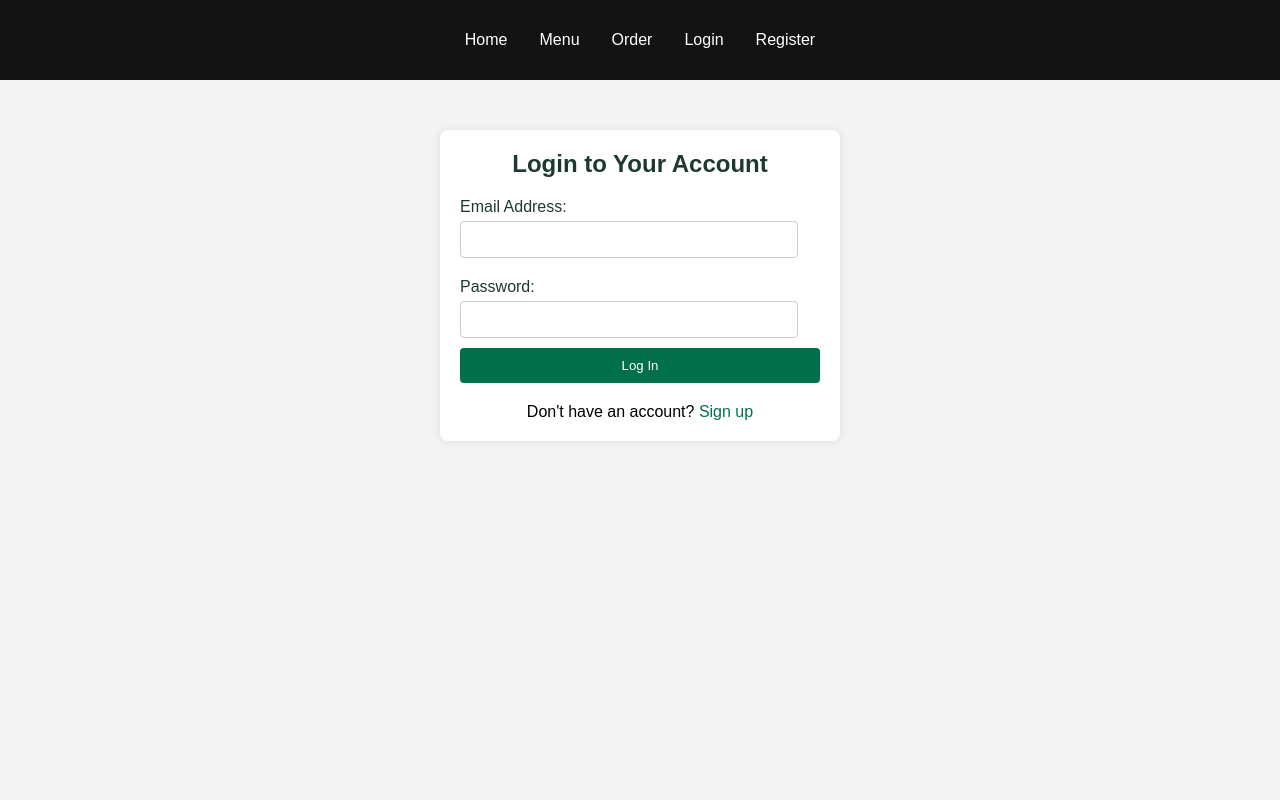
After one commit to Shad1001/Cedar, a Flask app: template templates/logini.html in a window 1280 px wide. The commit adds this page. Run offline with Flask 3, Linux system fonts and the light colour scheme; the template is opened without the code that fills it, so the values that code supplies are empty.

```diff
--- a/app.py
+++ b/app.py
@@ -2,6 +2,7 @@ from flask import Flask, render_template, request, redirect, session, url_for
 from flask_sqlalchemy import SQLAlchemy
 from flask_cors import CORS
 from flask_migrate import Migrate
+import datetime
 
 app = Flask(__name__)
 CORS(app)
@@ -27,7 +28,6 @@ class Food(db.Model):
     name = db.Column(db.String(100), nullable=False)
     price = db.Column(db.Float, nullable=False)
     category = db.Column(db.String(100), nullable=False)
-    image = db.Column(db.BLOB)
 
 ##################################################
 #   Order Class
@@ -73,9 +73,8 @@ def add_food_item():
         name = request.form['name']
         price = request.form['price']
         category = request.form['category']
-        image_url = request.form.get('image_url', '')
 
-        new_item = FoodItem(name=name, price=float(price), category=category, image_url=image_url)
+        new_item = Food(name=name, price=float(price), category=category)
         db.session.add(new_item)
         db.session.commit()
         return redirect(url_for('admin'))
@@ -87,13 +86,11 @@ def add_food_item():
 ##################################################
 @app.route('/delete-food-item', methods=['POST'])
 def delete_food_item():
-    item_id = request.form['item_id']
     name = request.form['name']
     price = request.form['price']
     category = request.form['category']
 
-
-    item = FoodItem.query.filter_by(id=item_id, name=name, price=price, category=category).first()
+    item = Food.query.filter_by(name=name, price=float(price), category=category).first()
     db.session.delete(item)
     db.session.commit()
     return redirect(url_for('admin'))
@@ -132,7 +129,7 @@ def login():
 
         user = User.query.filter_by(username='admin').first()
         if user:
-            user.isAdmin = True
+            user.isAdmin == True
             db.session.commit()
 
         if user and user.password == password:
@@ -144,30 +141,43 @@ def login():
     return render_template('login.html')
 
 ##################################################
-#   app.route for /order
+#   app.route for /menu
 ##################################################
-@app.route('/order')
+@app.route('/menu')
 def menu():
-    foodData = Food.query.all()
-    return render_template('order.html', foodData=foodData)
+    breakfast = Food.query.filter(Food.category == "Breakfast")
+    appetizers = Food.query.filter(Food.category == "Appetizers")
+    coldSandwiches = Food.query.filter(Food.category == "Cold Sandwiches")
+
+    return render_template('menu.html', breakfast=breakfast, appetizers=appetizers, coldSandwiches=coldSandwiches)
 
 ##################################################
 #   app.route for /add-order-item
 ##################################################
 @app.route('/add-order-item', methods=['GET', 'POST'])
-def add_cart_item():
+def add_order_item():
     if request.method == 'POST':
+        date = datetime.datetime.now()
+        subTotal = 0
+        tax = 0.06625
+        total = 0
+        userID = 1
 
-        cursor.execute('INSERT')
+        new_Order = Order(date=datetime, subTotal=float(subTotal),
+                         tax=float(tax), total=float(total), userID=userID)
+        db.session.add(new_Order)
 
-        #FoodItem.query.
-        cartID = FoodItem.id
-        price = FoodItem.price
+        finish == False
+        while finish != True:
+            new_Order_Detail = Order_Detail(orderID=orderID, foodID=foodID, quantity=quantity,
+                                            price=float(price), extendedPrice=float(extendedPrice))
+            db.session.add(new_Order_Detail)
 
-        new_item = Cart(cartID=cartID, price=float(price))
+            if finish == True: #request.method == finish button
+                break
 
-        db.session.add(new_item)
-        db.session.commit()
+            db.session.commit()
+
         return redirect(url_for('order'))
 
     else:
--- a/static/style.css
+++ b/static/style.css
@@ -23,6 +23,9 @@ html, body { height: 100%; }
 .cart-item p { margin: 0; font-size: 16px; border-bottom: 1px solid rgba(0,0,0,0.1); }
 .row:after { content: ""; display: table; clear: both; }
 .column { float: left; }
-.wrapper { min-height: 100%; height: auto !important; height: 100%; margin: 0 auto 0px; }
+.wrapper { min-height: 100%; height: auto !important; height: 100%; margin: 0 auto 0px; padding-top:50px;}
 .footer, .push { height: 0px; }
 .footer-content{ background: gray; height: 40px;}
+
+.class2 { margin:auto; width: 70%; background-color: #f0ecec; height: 300px; width: 300px; border: 1px solid black; border-radius: 5px;}
+.class3 { margin:auto; width: 70%; background-color: #f0ecec; height: 100px; width: 100px; border: 1px solid black; border-radius: 5px;}
--- /dev/null
+++ b/templates/logini.html
@@ -0,0 +1,107 @@
+<!DOCTYPE html>
+<html lang="en">
+<head>
+<meta charset="UTF-8">
+<meta name="viewport" content="width=device-width, initial-scale=1.0">
+<title>Login - Cedar Market</title>
+    <link rel="stylesheet" href="{{ url_for('static', filename='style.css') }}">
+<style>
+    body {
+        font-family: Arial, sans-serif;
+        background-color: #f4f4f4;
+        margin: 0;
+        padding: 0;
+    }
+
+    .login-container {
+        background-color: white;
+        width: 400px;
+        margin: 50px auto;
+        padding: 20px;
+        border-radius: 8px;
+        box-shadow: 0 0 10px 0 rgba(0,0,0,0.1);
+    }
+
+    h2 {
+        color: #1e3932;
+        font-size: 24px;
+        text-align: center;
+    }
+
+    form {
+        margin-top: 20px;
+    }
+
+    label {
+        color: #1e3932;
+        display: block;
+        margin: 10px 0 5px;
+    }
+
+    input[type="email"], input[type="password"] {
+        width: calc(100% - 22px);
+        padding: 10px;
+        margin-bottom: 10px;
+        border: 1px solid #ccc;
+        border-radius: 4px;
+    }
+
+    input[type="submit"] {
+        background-color: #00704a;
+        color: white;
+        border: none;
+        padding: 10px 20px;
+        border-radius: 4px;
+        cursor: pointer;
+        width: 100%;
+    }
+
+    input[type="submit"]:hover {
+        background-color: #005c39;
+    }
+
+    footer {
+        text-align: center;
+        margin-top: 20px;
+    }
+
+    footer a {
+        color: #00704a;
+        text-decoration: none;
+    }
+
+    footer a:hover {
+        text-decoration: underline;
+    }
+</style>
+</head>
+<body>
+
+    <nav class="navbar">
+		<div class="navbar_container"></div>
+		<ul class="navbar__menu">
+			<li class="navbar__item"><a href="/" class="navbar__links">Home</a></li>
+			<li class="navbar__item"><a href="menu" class="navbar__links">Menu</a></li>
+			<li class="navbar__item"><a href="order" class="navbar__links">Order</a></li>
+			<li class="navbar__item"><a href="login" class="navbar__links">Login</a></li>
+			<li class="navbar__item"><a href="register" class="navbar__links">Register</a></li>
+		</ul>
+	</nav>
+
+<div class="login-container">
+    <h2>Login to Your Account</h2>
+    <form action="/submit-login" method="POST">
+        <label for="email">Email Address:</label>
+        <input type="email" id="email" name="email" required>
+
+        <label for="password">Password:</label>
+        <input type="password" id="password" name="password" required>
+
+        <input type="submit" value="Log In">
+    </form>
+    <footer>
+        <p>Don't have an account? <a href="/signup">Sign up</a></p>
+    </footer>
+</div>
+</body>
+</html>
```
Also changed, not shown: cedar 2/app.py (deleted, +0 -132 lines), templates/admin.html (+54 -24 lines), templates/menu.html (added, +59 -0 lines), cedar 2/instance/mydatabase.db (deleted), instance/mydatabase.db.
